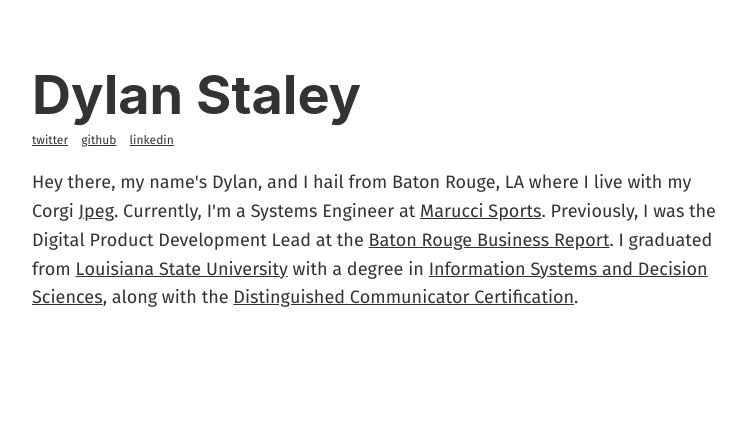
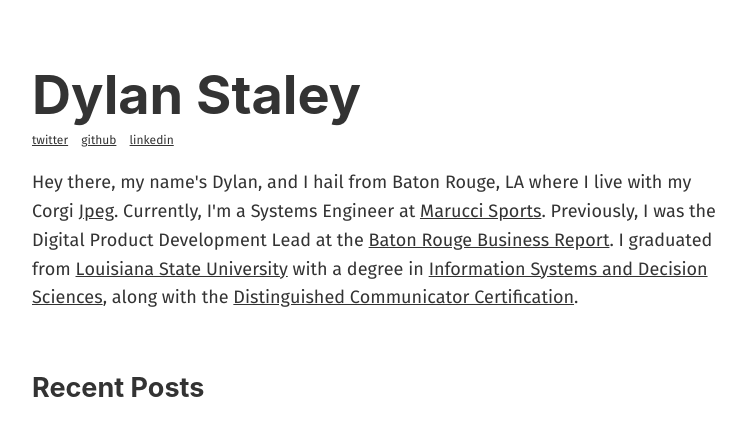
Before and after one commit to dstaley/dstaley.com, a Jekyll site: the page built from index.html, in a window 1280 px wide. Shown: the top 436 px of the page, without its empty margins (258-1004 px from the left). Built offline with Jekyll 4.4.1, drawn with Linux system fonts in a browser that asks for light colours; some web fonts are replaced; comment, search, counter and statistics services are not loaded.

Commit message:
add support for blog posts

```diff
--- /dev/null
+++ b/_includes/post-list.html
@@ -0,0 +1,8 @@
+<div class="post-list">
+  <h2>Recent Posts</h2>
+  {% for post in site.posts %}
+    <h2 class="post-title"><a href="{{ post.url }}">{{ post.title }}</a></h3>
+    <p class="post-subtitle">{{ post.subtitle }}</p>
+    <p class="post-meta">{{ post.date | date: '%B %d, %Y' }}
+  {% endfor %}
+</div>
--- a/index.html
+++ b/index.html
@@ -7,4 +7,6 @@
   <p class="links"><a href="https://twitter.com/dstaley">twitter</a> <a href="https://github.com/dstaley">github</a> <a href="https://www.linkedin.com/in/dstaley?warning=do_not_invite_me_to_connect_if_i_do_not_know_you">linkedin</a></p>
 </header>
 
-<p>Hey there, my name's Dylan, and I hail from Baton Rouge, LA where I live with my Corgi <a href="https://www.instagram.com/jpegthecorgi/">Jpeg</a>. Currently, I'm a Systems Engineer at <a href="https://maruccisports.com/">Marucci Sports</a>. Previously, I was the Digital Product Development Lead at the <a href="https://www.businessreport.com/">Baton Rouge Business Report</a>. I graduated from <a href="http://www.lsu.edu/">Louisiana State University</a> with a degree in <a href="https://business.lsu.edu/Information-systems-decision-sciences/pages/isds.aspx">Information Systems and Decision Sciences</a>, along with the <a href="https://sites01.lsu.edu/wp/cxc/distinguished-communicators/">Distinguished Communicator Certification</a>.
+<p class="bio">Hey there, my name's Dylan, and I hail from Baton Rouge, LA where I live with my Corgi <a href="https://www.instagram.com/jpegthecorgi/">Jpeg</a>. Currently, I'm a Systems Engineer at <a href="https://maruccisports.com/">Marucci Sports</a>. Previously, I was the Digital Product Development Lead at the <a href="https://www.businessreport.com/">Baton Rouge Business Report</a>. I graduated from <a href="http://www.lsu.edu/">Louisiana State University</a> with a degree in <a href="https://business.lsu.edu/Information-systems-decision-sciences/pages/isds.aspx">Information Systems and Decision Sciences</a>, along with the <a href="https://sites01.lsu.edu/wp/cxc/distinguished-communicators/">Distinguished Communicator Certification</a>.
+
+{% include post-list.html %}
```
Also changed, not shown: _layouts/post.html (added, +14 -0 lines).
